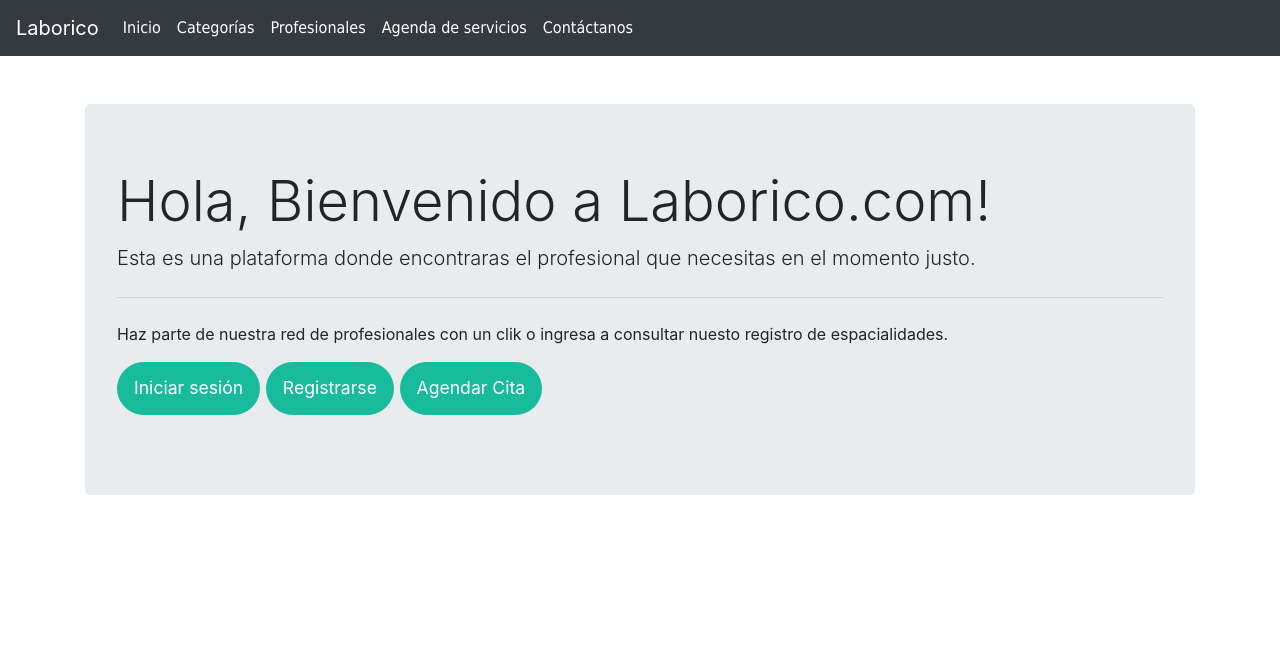
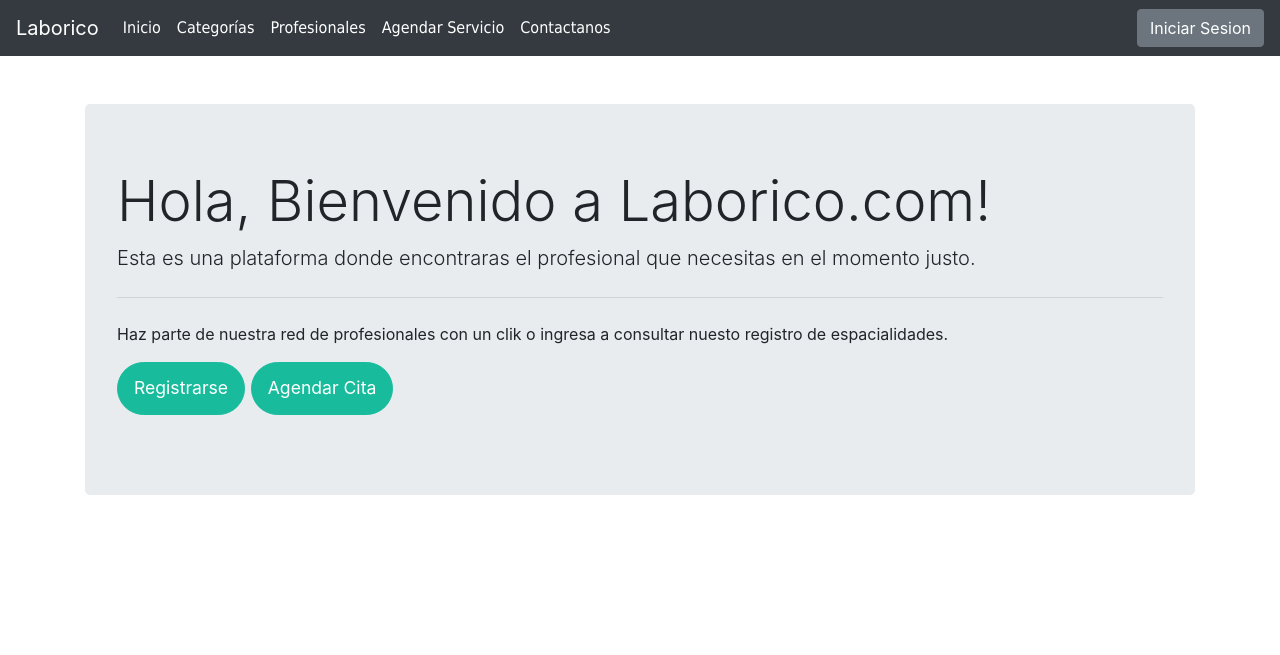
Before and after one commit to Poli-Integracion-Continua/laborico, a PHP site: page /index.php in a window 1280 px wide. Shown: the top 655 px of the page. Run offline with PHP 8.4, Linux system fonts and the light colour scheme.

Commit message:
Ajuste en navbar posicionamiento de boton de login

```diff
--- a/index.php
+++ b/index.php
@@ -10,7 +10,6 @@
         <hr class="my-4">
         <p  class="texto1">Haz parte de nuestra red de profesionales con un clik o ingresa a consultar nuesto registro de espacialidades.</p>
         <p class="lead">
-          <a class="btn btn-primary btn-lg" href="login.php" role="button">Iniciar sesión</a>
           <a class="btn btn-primary btn-lg" href="registro.php" role="button">Registrarse</a>
           <a class="btn btn-primary btn-lg" href="agendarCita.php" role="button">Agendar Cita</a>
         </p>
--- a/views/header.php
+++ b/views/header.php
@@ -14,31 +14,31 @@
 <body>
     <header>
         <nav class="navbar navbar-expand-lg navbar-dark bg-dark">
-            <a class="navbar-brand" href="index.php">Laborico</a>
-            <button class="navbar-toggler" type="button" data-toggle="collapse" data-target="#navbarNav" aria-controls="navbarNav" aria-expanded="false" aria-label="Toggle navigation">
+          <button class="navbar-toggler" type="button" data-toggle="collapse" data-target="#navbarTogglerDemo03" aria-controls="navbarTogglerDemo03" aria-expanded="false" aria-label="Toggle navigation">
             <span class="navbar-toggler-icon"></span>
           </button>
-            <div class="collapse navbar-collapse" id="navbarNav">
-              <ul class="navbar-nav">
+          <a class="navbar-brand" href="index.php">Laborico</a>
+          <div class="collapse navbar-collapse" id="navbarTogglerDemo03">
+            <ul class="navbar-nav mr-auto mt-2 mt-lg-0">
               <li class="nav-item active">
                 <a class="nav-link" href="index.php">Inicio <span class="sr-only">(current)</span></a>
               </li>
-                <!-- <li class="nav-item">
-                  <a class="nav-link" href="registro.php">Registro</a>
-                </li> -->
-                <li class="nav-item">
-                  <a class="nav-link active" href="categorias.php">Categorías</a>
+              <li class="nav-item active">
+                <a class="nav-link" href="categorias.php">Categorías</a>
               </li>
-                <li class="nav-item">
-                  <a class="nav-link active" href="#">Profesionales</a>
+              <li class="nav-item active">
+                <a class="nav-link" href="#">Profesionales</a>
               </li>
-                <li class="nav-item">
-                  <a class="nav-link active" href="contratarServicio.php">Agenda de servicios</a>
+              <li class="nav-item active">
+                <a class="nav-link" href="contratarServicio.php">Agendar Servicio</a>
               </li>
-                <li class="nav-item">
-                  <a class="nav-link active" href=contactanos.php>Contáctanos</a>
+              <li class="nav-item active">
+                <a class="nav-link" href="contactanos.php">Contactanos</a>
               </li>
             </ul>
+            <form class="form-inline my-2 my-lg-0">
+              <a class="btn btn-secondary" href="login.php">Iniciar Sesion</a>
+            </form>
           </div>
         </nav>
     </header>
```
Lines whose indentation alone changed are shown as unchanged.
